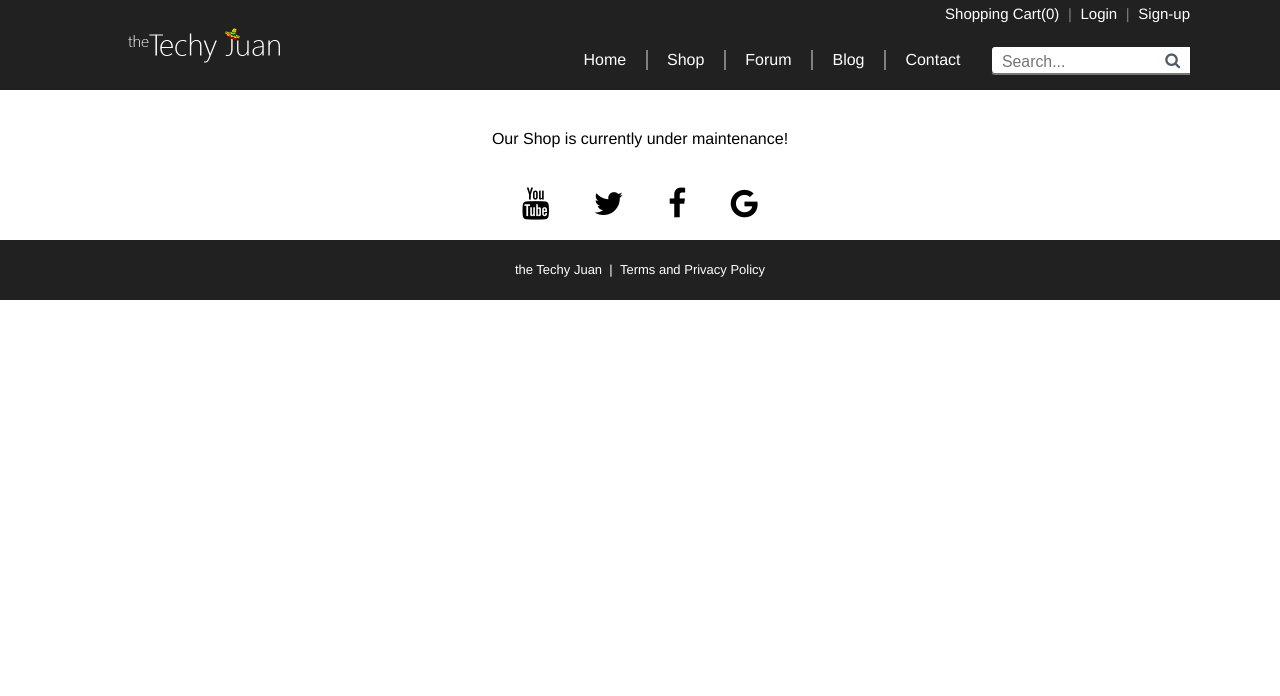
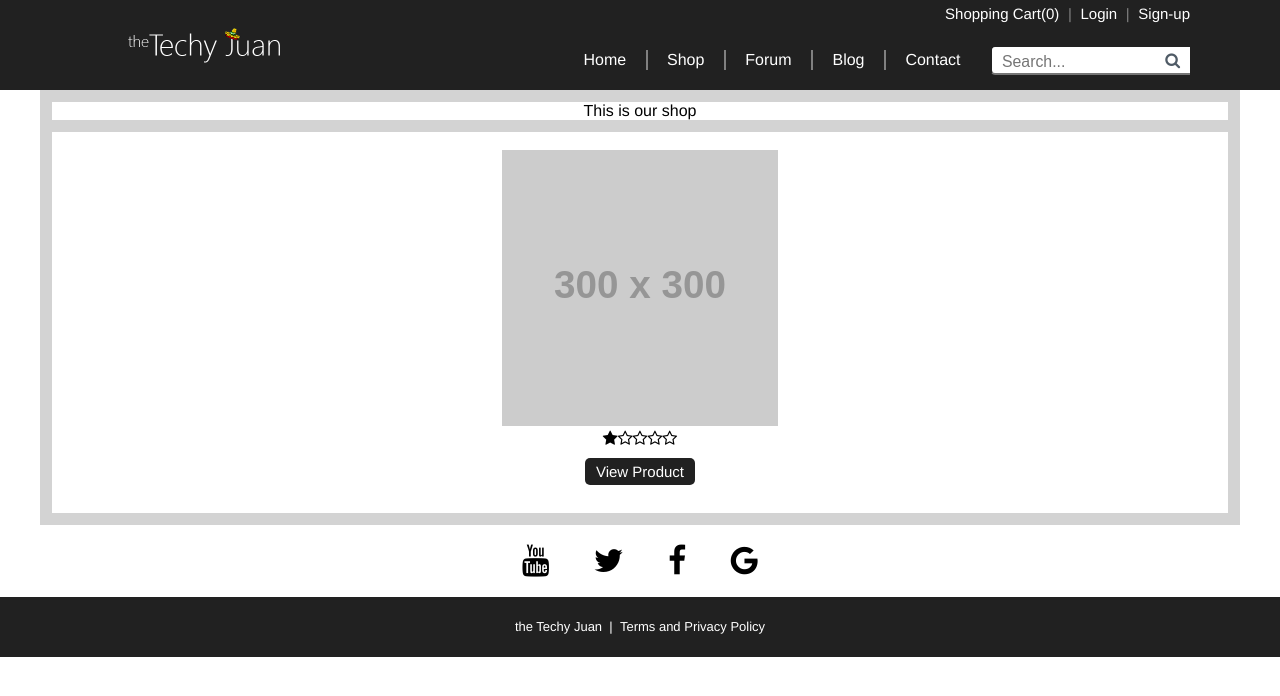
Before and after one commit to jamesanderson9182/the-techy-juan, a PHP site: page /shop.php in a window 1280 px wide. Shown: the top 696 px of the page. Run offline with PHP 8.4, Linux system fonts and the light colour scheme; tables that the repository leaves empty or names only in its code hold one stand-in row (values such as "Sample post"); grey boxes labelled with a size stand in for pictures from a placeholder-image service; some libraries are stand-ins or nearby versions.

Commit message:
Made master css class for content on pages(.page & .page-inner) Updated the Shop.php with new layout concept

```diff
--- a/css/master.css
+++ b/css/master.css
@@ -55,6 +55,24 @@
 		position: relative;
 		overflow: hidden;
 	}
+
+
+	.page{
+		width:100%;max-width:1200px;
+		height:auto;
+		margin:0 auto;
+		background-color:lightgrey;
+		position: relative;
+		overflow:hidden;
+		text-align: center;
+	}
+	.page-inner{
+		width:98%;height:auto;
+		margin:1%;
+		background-color:white;
+		position:relative;
+	}
+
 /*/////////////////////////////////////////
 	Navigation
 /////////////////////////////////////////*/
--- a/shop.php
+++ b/shop.php
@@ -1,8 +1,26 @@
 <?php
 include "includes/head.php";
+include "models/product.php";
 ?>
-    <div class="down-for-maintenance">
-        <a>Our Shop is currently under maintenance!</a>
+    <div class="page">
+        <div class="page-inner"><a>This is our shop</a></div>
+        <div class="page-inner">
+            <?php
+                $products = Product::All();
+                foreach ($products as $product){
+            ?>
+                <div class="home-featured-product">
+                    <img src="http://placehold.it/300x300">
+                    <h1><?= $product->product_name ?></h1>
+                    <p><?= $product->getStars() ?></p>
+                    <p><?= $product->product_price ?></p>
+                    <a class="home-featured-product-btn" href="#">View Product</a>
+                </div><!--
+                -->
+            <?php
+                }
+            ?>
+        </div>
     </div>
 <?php
 include 'includes/foot.php';
```
